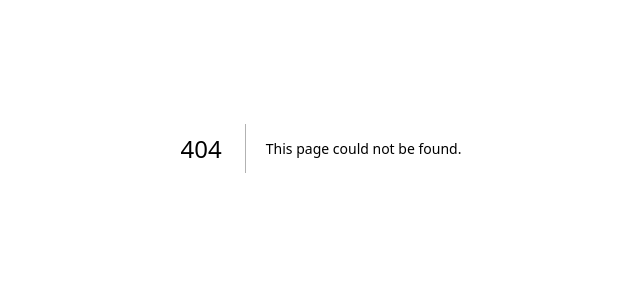
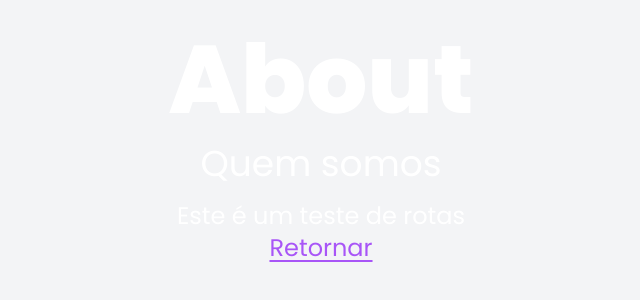
Before and after one commit to felpfsf/digitux, a Next.js app: page /about in a window 1280 px wide. Before the commit this address had no page. Shown: the part 252-552 px from the top of the page, without its empty margins (319-959 px from the left). Built offline with nearby package versions, Linux system fonts and the light colour scheme.

Commit message:
feat: about test route and page

```diff
--- /dev/null
+++ b/src/pages/about/index.tsx
@@ -0,0 +1,22 @@
+import Link from 'next/link'
+
+import { motion } from 'framer-motion'
+
+export default function About() {
+  return (
+    <motion.section
+      initial={{ opacity: 0 }}
+      animate={{ opacity: 1 }}
+      exit={{ opacity: 0, transition: { duration: 0.5 } }}
+      className='max-w-[1154px] w-full h-screen mx-auto flex flex-col items-center justify-center '>
+      <h1 className='text-8xl font-extrabold'>About</h1>
+      <h2 className='text-4xl my-4'>Quem somos</h2>
+      <p className='text-2xl'>Este é um teste de rotas</p>
+      <Link
+        className='text-2xl underline underline-offset-4 text-purple-500'
+        href='/'>
+        Retornar
+      </Link>
+    </motion.section>
+  )
+}
```
